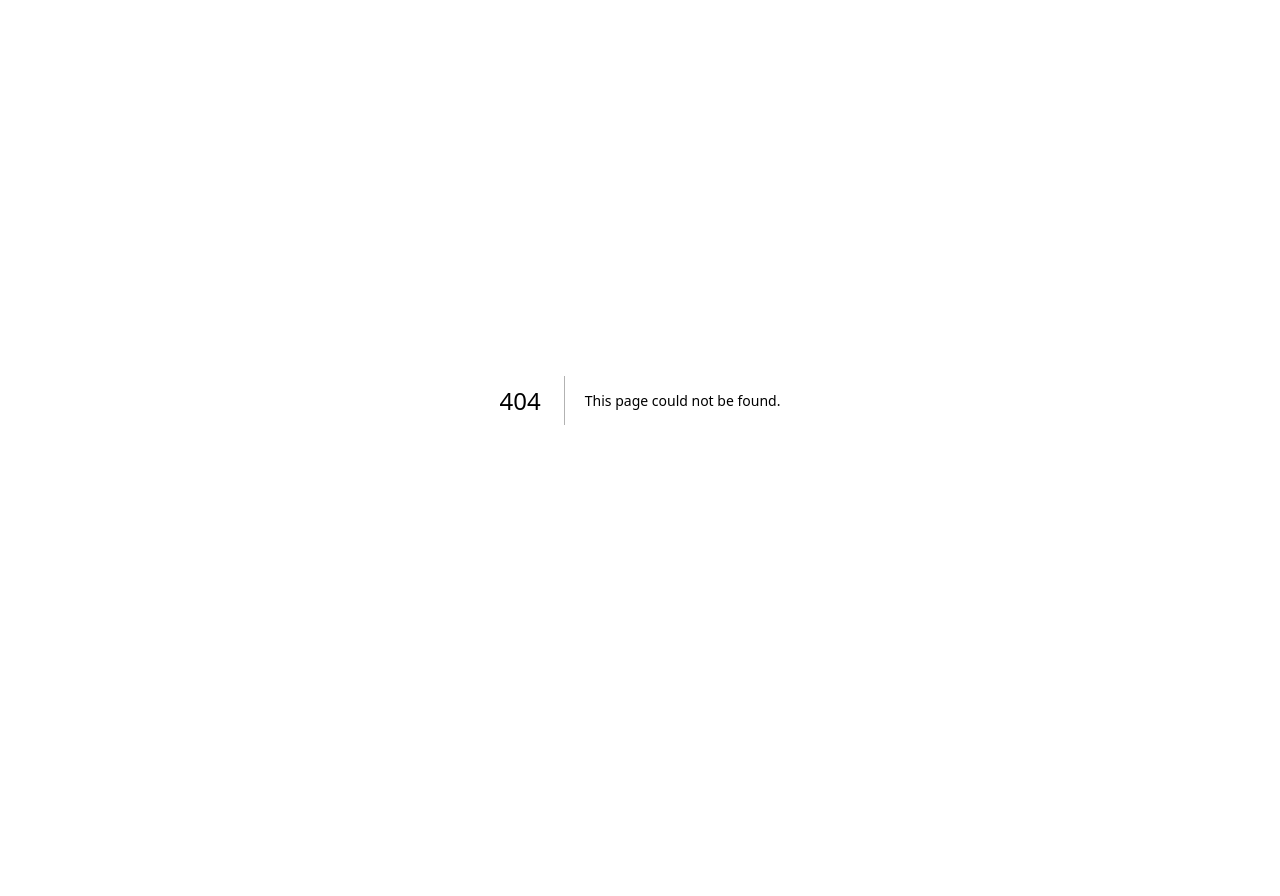
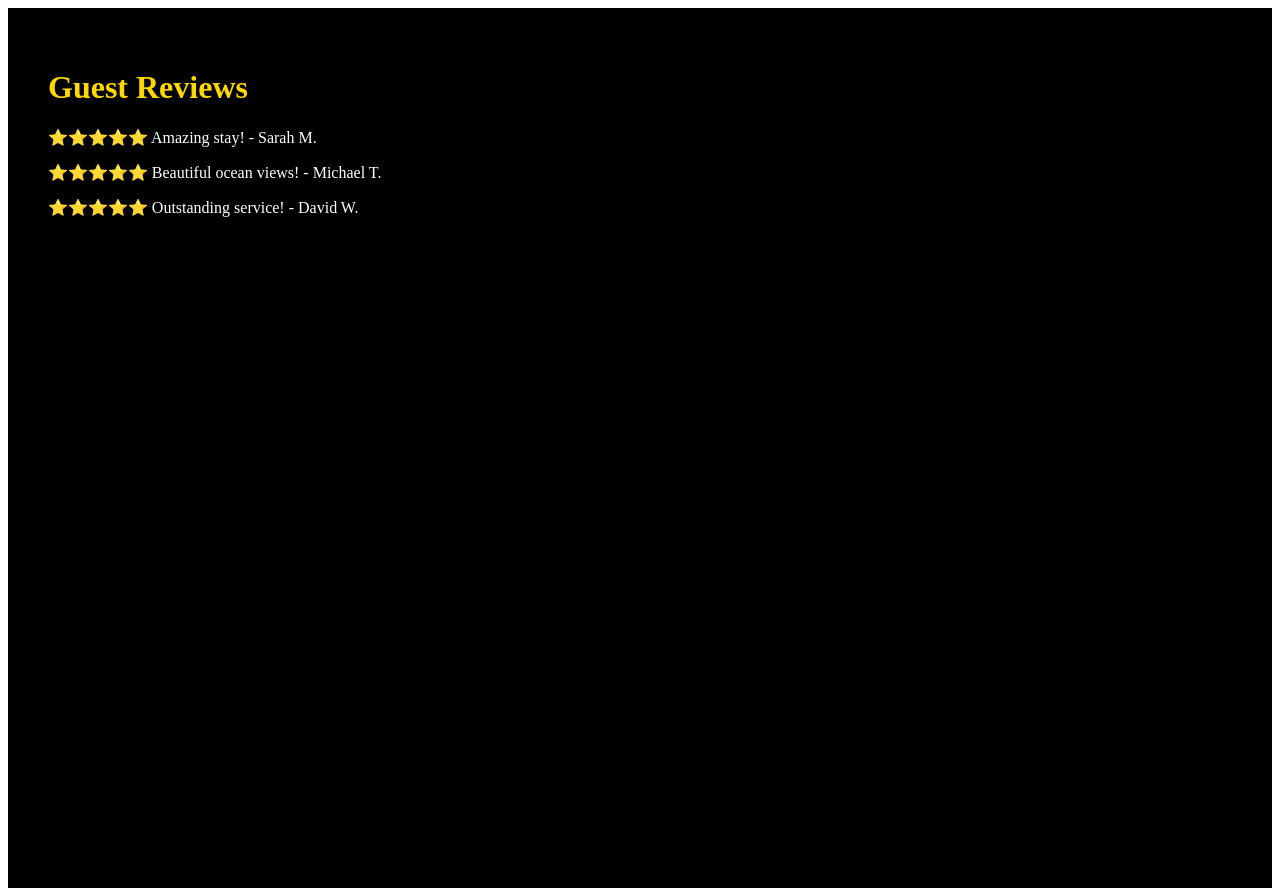
Before and after one commit to mbindaalphachia9-del/OHAU-HOTEL-RESORT, a Next.js app: page /reviews in a window 1280 px wide. Before the commit this address had no page. Before the commit the page ends 800 px from the top, so only its background shows below. Built offline with nearby package versions, Linux system fonts and the light colour scheme.

Commit message:
Create page.tsx

```diff
--- /dev/null
+++ b/app/reviews/page.tsx
@@ -0,0 +1,13 @@
+export default function ReviewsPage() {
+  return (
+    <main style={{ backgroundColor: "#000", color: "#fff", minHeight: "100vh", padding: "40px" }}>
+      <h1 style={{ color: "gold" }}>Guest Reviews</h1>
+
+      <p>⭐⭐⭐⭐⭐ Amazing stay! - Sarah M.</p>
+
+      <p>⭐⭐⭐⭐⭐ Beautiful ocean views! - Michael T.</p>
+
+      <p>⭐⭐⭐⭐⭐ Outstanding service! - David W.</p>
+    </main>
+  );
+}
```
